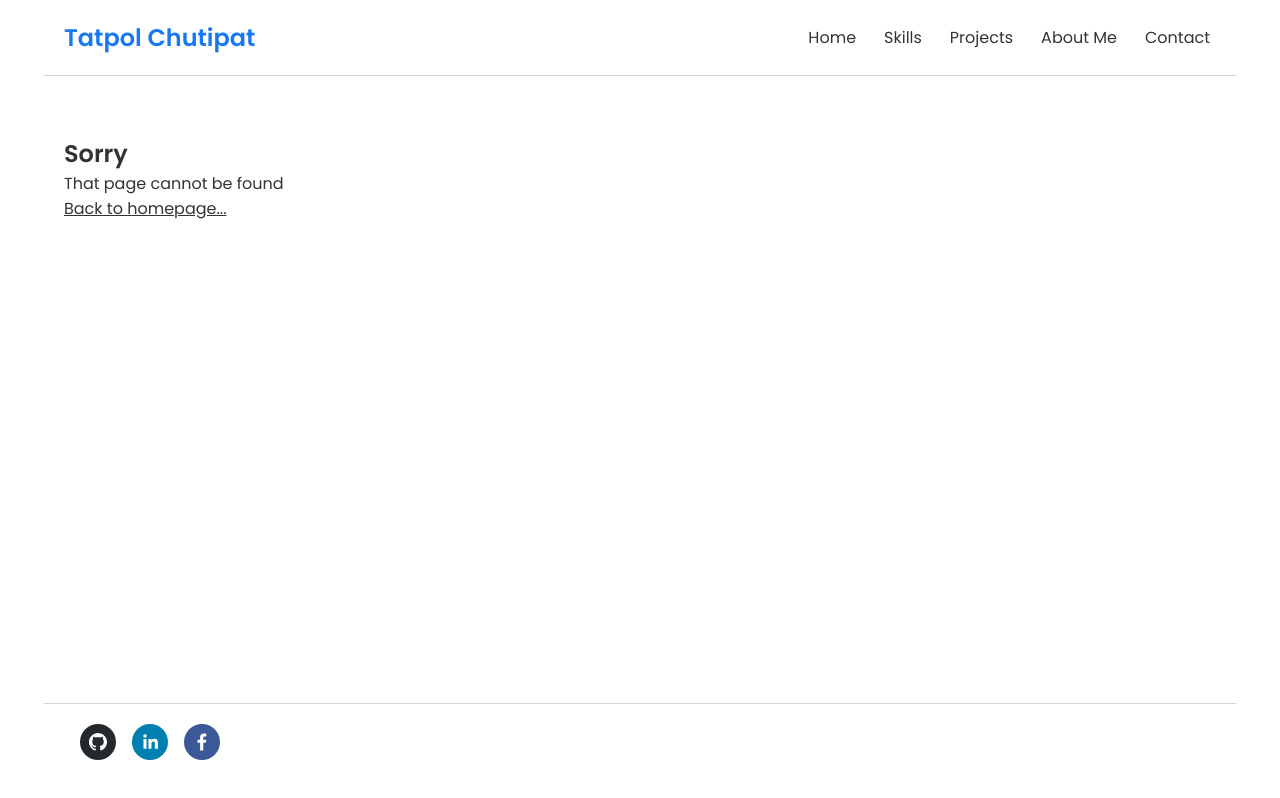
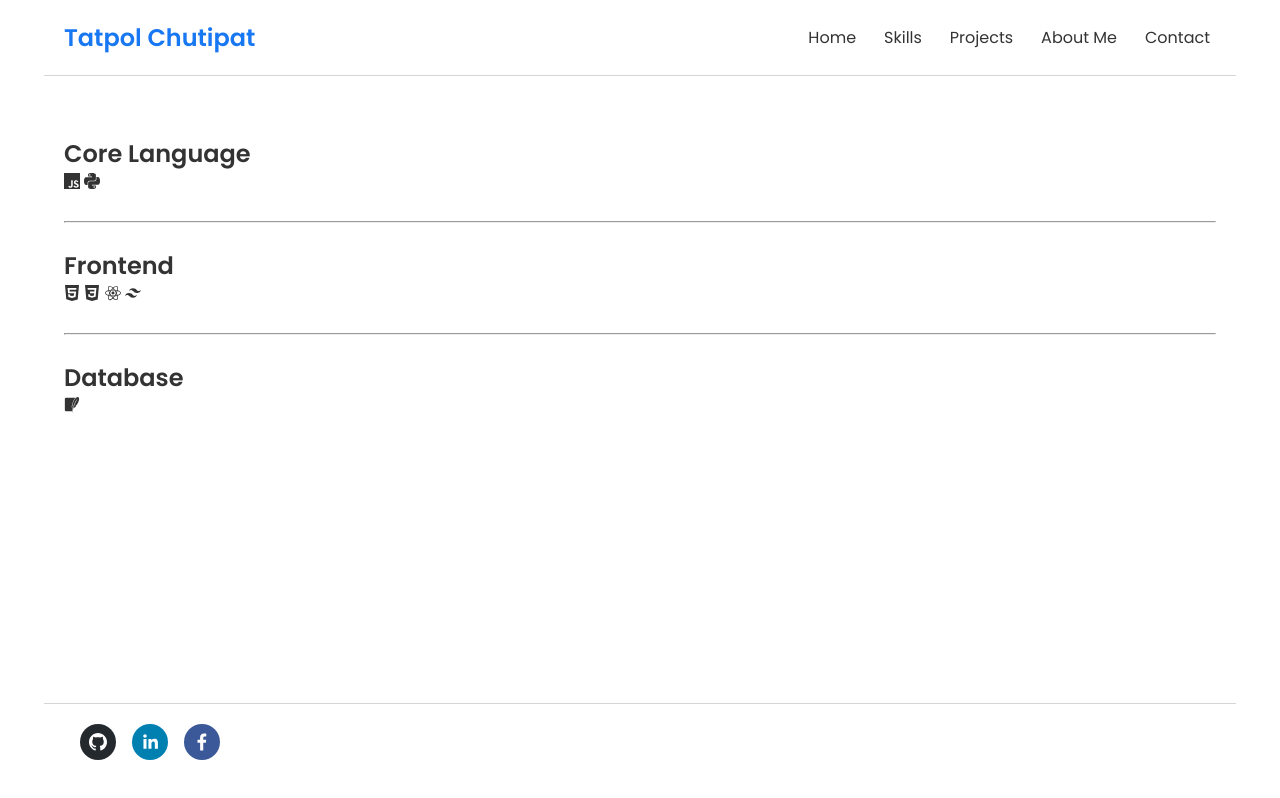
Before and after one commit to Tatpolc/portfolio-web, a React (Create React App) app: page /portfolio-web/skills in a window 1280 px wide. Built offline with nearby package versions, Linux system fonts and the light colour scheme.

Commit message:
Added skill page, change BrowserRouter setting

```diff
--- a/src/App.js
+++ b/src/App.js
@@ -5,16 +5,18 @@ import Contact from './Contact';
 import Footer from './Footer';
 import AboutMe from './AboutMe';
 import NotFound from './NotFound';
+import Skills from './Skills';
 
 function App() {
   return (
-    <BrowserRouter>
+    <BrowserRouter basename="/portfolio-web">
       <body>
         <div className="App">
           <Navbar />
           <div className="content">
             <Routes>
-              <Route exact path="/" element={<Home />} />
+              <Route exact path="/Home" element={<Home />} />
+              <Route path="/skills" element={<Skills />} />
               <Route path="/about" element={<AboutMe />} />
               <Route path="/contact" element={<Contact />} />
               <Route path="*" element={<NotFound />} />
--- a/src/Skills.js
+++ b/src/Skills.js
@@ -1,5 +1,28 @@
+import {SiCss3, SiHtml5, SiJavascript, SiPython, SiReact, SiSqlite, SiTailwindcss} from "react-icons/si"
+
 const Skills = () => {
-    return (  );
+    return (
+        <div className="lang">
+            <h2>Core Language</h2>
+            <div className="lang-icon">
+                <p><SiJavascript/> <SiPython/></p>
+            </div>
+            <br />
+            <hr />
+            <br />
+            <h2>Frontend</h2>
+            <div className="lang-icon">
+                <p><SiHtml5/> <SiCss3/> <SiReact/> <SiTailwindcss/></p>
+            </div>
+            <br />
+            <hr />
+            <br />
+            <h2>Database</h2>
+            <div className="lang-icon">
+                <p><SiSqlite/></p>
+            </div>
+        </div>
+     );
 }
 
 export default Skills;
```
